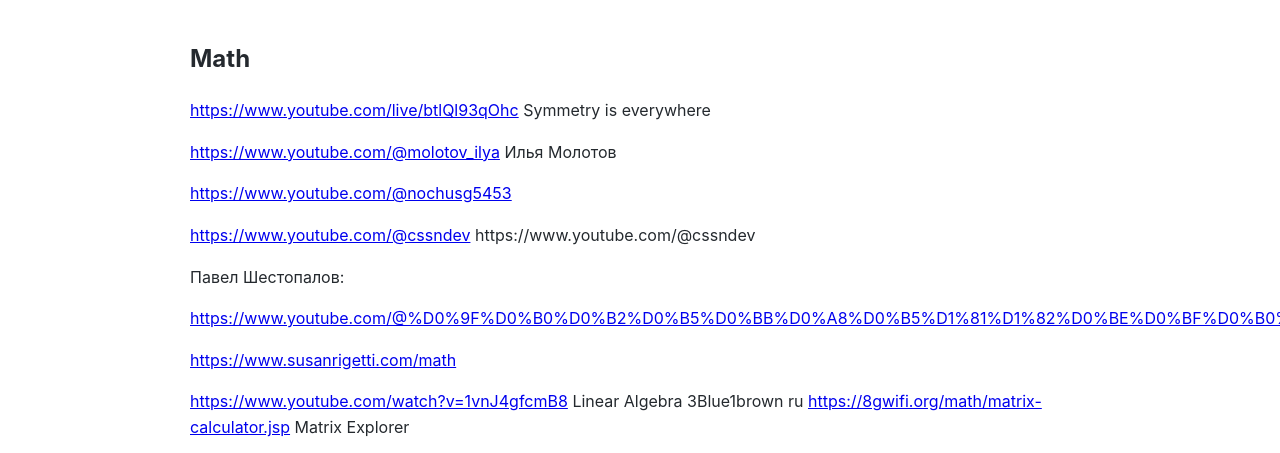
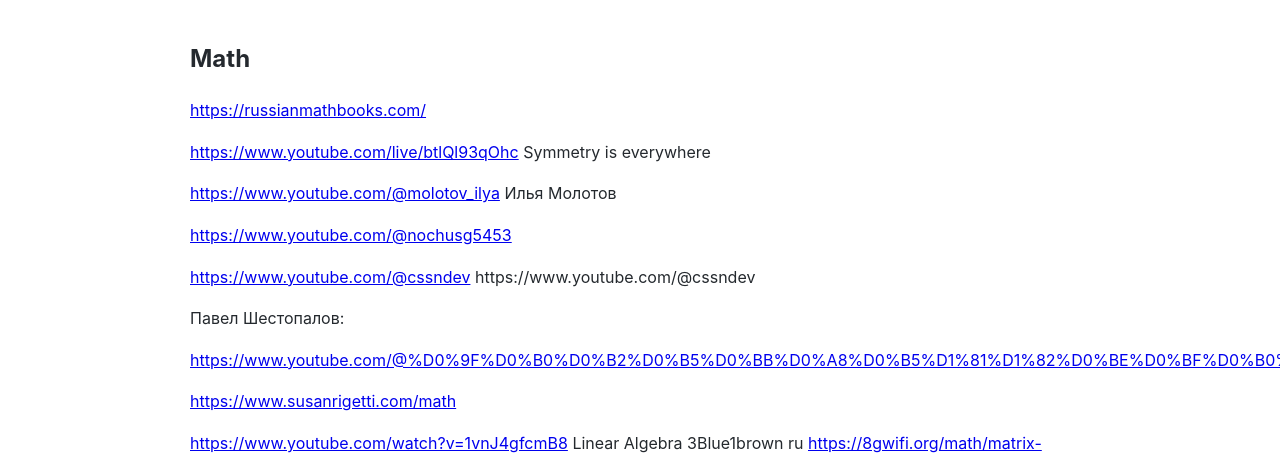
Before and after one commit to Michael-Lubinsky/michael-lubinsky.github.com, a Jekyll site: the page built from math/math.md, in a window 1280 px wide and 900 px high, cut to the strip 0-453 px from the top of the window. Built offline with Jekyll 4.4.1, drawn with Linux system fonts in a browser that asks for light colours; our own code applies the rules of GitHub Pages for plain Markdown files.

Commit message:
Update math.md

```diff
--- a/math/math.md
+++ b/math/math.md
@@ -1,4 +1,7 @@
 ## Math
+
+<https://russianmathbooks.com/>
+
 <https://www.youtube.com/live/btlQl93qOhc> Symmetry is everywhere
 
 <https://www.youtube.com/@molotov_ilya> Илья Молотов
```
